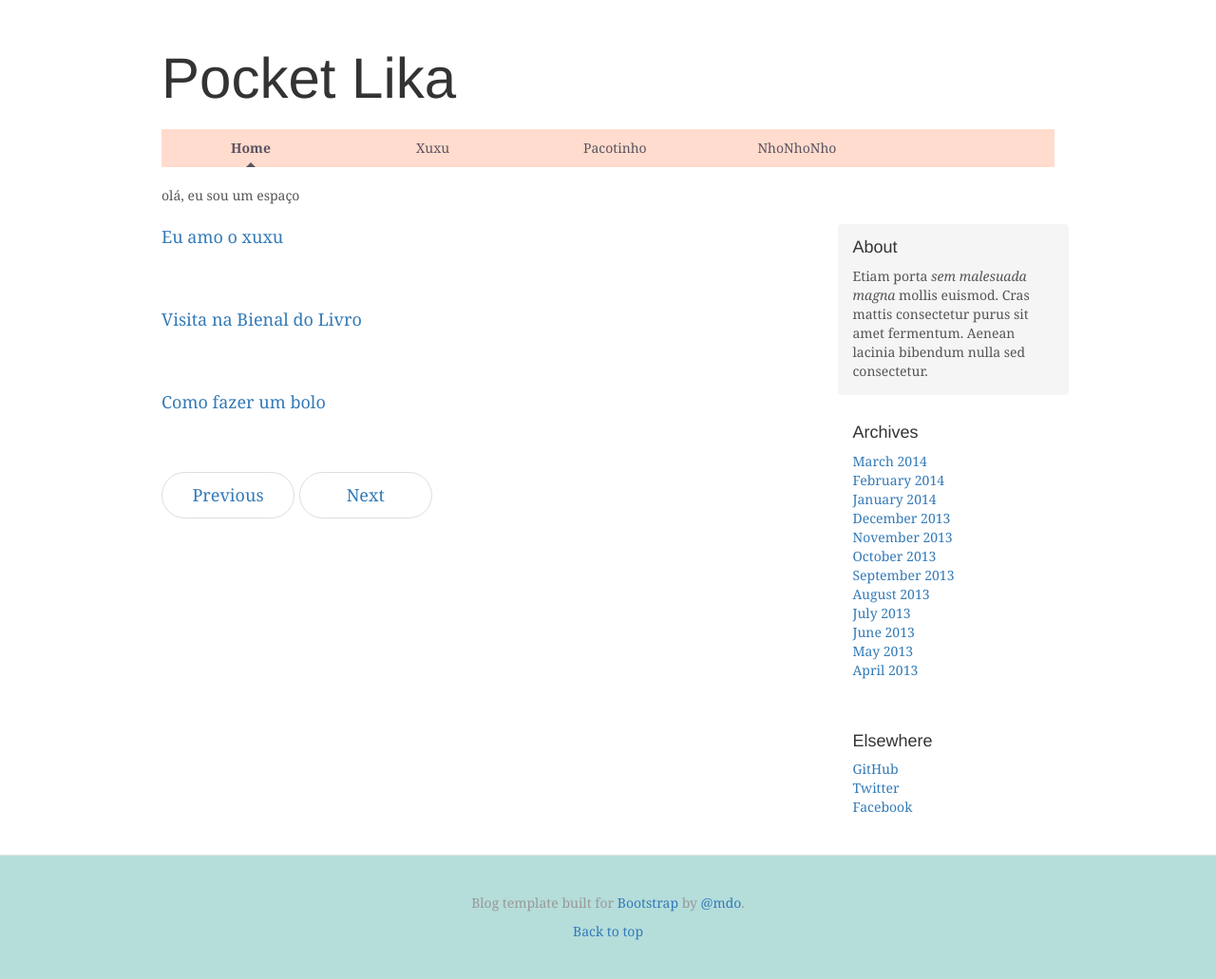
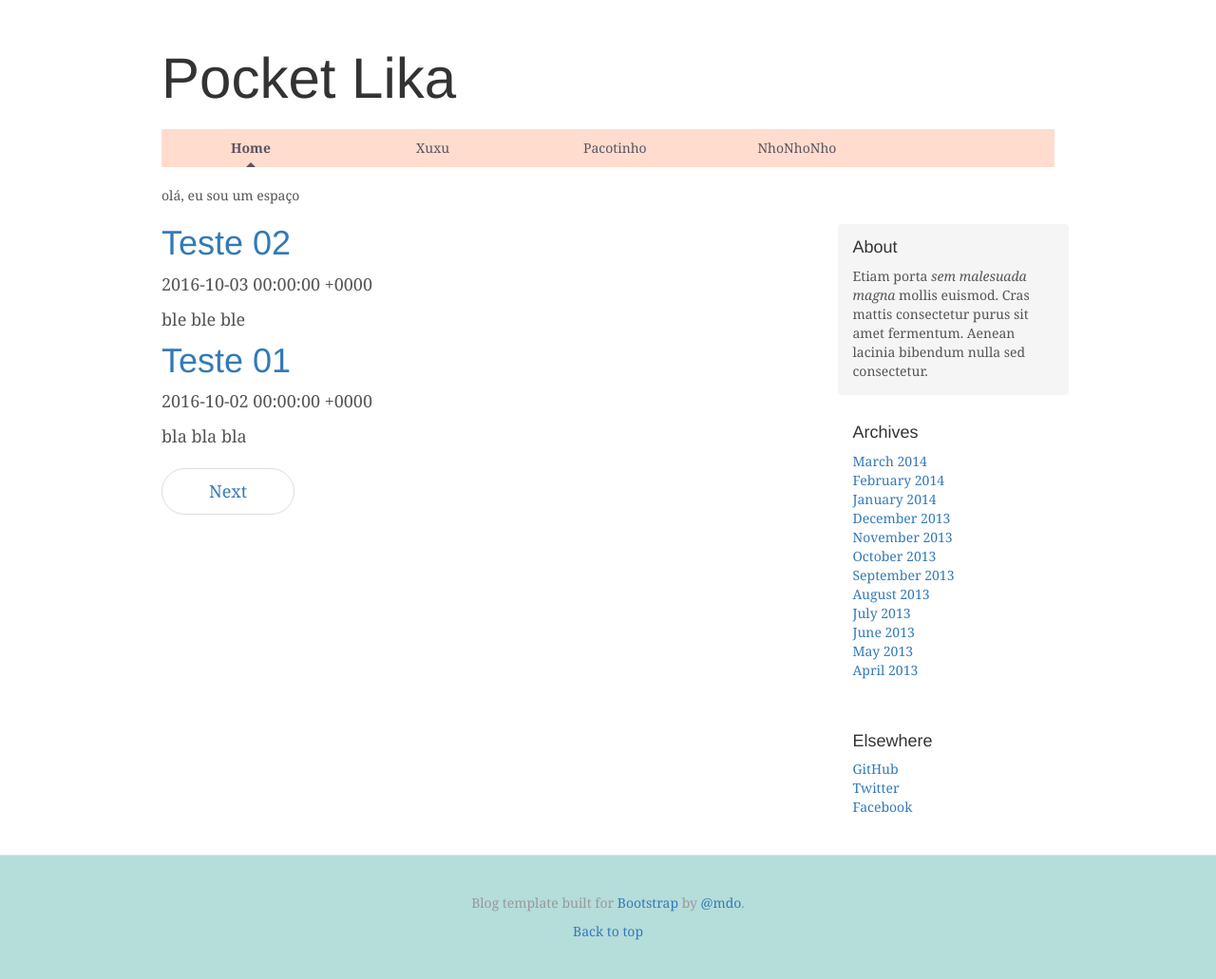
Before and after one commit to pocketlika/pocketlika.github.io, a Jekyll site: the page built from index.html, in a window 1280 px wide. Shown: the whole page at 95% size. Built offline with Jekyll 4.4.1, drawn with Linux system fonts in a browser that asks for light colours; the list of posts is cut into pages by our own code.

Commit message:
Added pagination

```diff
--- a/_config.yml
+++ b/_config.yml
@@ -1,4 +1,12 @@
 exclude: ['README.md']
-baseUrl: http://pocketlika.com.br/
+baseUrl: http://pocketlika.github.io
 twitterUrl: http://twitter.com/pocketlika
 email: pocketlika@gmail.com
+paginate: 2
+
+# Build settings
+gems:
+  - jekyll-paginate
+exclude:
+  - Gemfile
+  - Gemfile.lock
--- a/_layouts/default.html
+++ b/_layouts/default.html
@@ -11,17 +11,17 @@
     <title>{{ page.title }} | Pocket Lika</title>
 
     <!-- Bootstrap core CSS -->
-    <link href="css/bootstrap.min.css" rel="stylesheet">
+    <link href="{{ site.baseUrl }}/css/bootstrap.min.css" rel="stylesheet">
 
     <!-- IE10 viewport hack for Surface/desktop Windows 8 bug -->
-    <link href="css/ie10-viewport-bug-workaround.css" rel="stylesheet">
+    <link href="{{ site.baseUrl }}/css/ie10-viewport-bug-workaround.css" rel="stylesheet">
 
     <!-- Custom styles for this template -->
-    <link href="css/blog.css" rel="stylesheet">
+    <link href="{{ site.baseUrl }}/css/blog.css" rel="stylesheet">
 
     <!-- Just for debugging purposes. Don't actually copy these 2 lines! -->
     <!--[if lt IE 9]><script src="../../assets/js/ie8-responsive-file-warning.js"></script><![endif]-->
-    <script src="js/ie-emulation-modes-warning.js"></script>
+    <script src="{{ site.baseUrl }}/js/ie-emulation-modes-warning.js"></script>
 
     <!-- HTML5 shim and Respond.js for IE8 support of HTML5 elements and media queries -->
     <!--[if lt IE 9]>
@@ -60,10 +60,10 @@
     <!-- Bootstrap core JavaScript
     ================================================== -->
     <!-- Placed at the end of the document so the pages load faster -->
-    <script src="js/jquery.min.js"></script>
-    <script src="js/bootstrap.min.js"></script>
+    <script src="{{ site.baseUrl }}/js/jquery.min.js"></script>
+    <script src="{{ site.baseUrl }}/js/bootstrap.min.js"></script>
     <!-- IE10 viewport hack for Surface/desktop Windows 8 bug -->
-    <script src="js/ie10-viewport-bug-workaround.js"></script>
+    <script src="{{ site.baseUrl }}/js/ie10-viewport-bug-workaround.js"></script>
 
-
-</body></html>
+  </body>
+</html>
--- /dev/null
+++ b/_posts/2016-10-02-test.md
@@ -0,0 +1,6 @@
+---
+layout: default
+title: Teste 01
+---
+
+bla bla bla
--- /dev/null
+++ b/_posts/2016-10-03-test.md
@@ -0,0 +1,6 @@
+---
+layout: default
+title: Teste 02
+---
+
+ble ble ble
--- a/index.html
+++ b/index.html
@@ -5,17 +5,42 @@ title: Home
 
 <div class="col-sm-8 blog-main">
 
-{% for post in site.posts %}
-  <div class="blog-post">
-    <a href="{{ post.url }}">{{ post.title }}</a>
-  </div><!-- /.blog-post -->
-{% endfor %}
+  <!-- This loops through the paginated posts -->
+  {% for post in paginator.posts %}
+    <h1><a href="{{ post.url }}">{{ post.title }}</a></h1>
+    <p class="author">
+      <span class="date">{{ post.date }}</span>
+    </p>
+    <div class="content">
+      {{ post.content }}
+    </div>
+  {% endfor %}
 
-<nav>
-  <ul class="pager">
-    <li><a href="http://getbootstrap.com/examples/blog/#">Previous</a></li>
-    <li><a href="http://getbootstrap.com/examples/blog/#">Next</a></li>
-  </ul>
-</nav>
+  <nav>
+    <ul class="pager">
+      {% if paginator.previous_page %}
+      <li><a href="{{ paginator.previous_page_path }}">Previous</a></li>
+      {% endif %}
+
+      {% if paginator.next_page %}
+      <li><a href="{{ paginator.next_page_path }}">Next</a></li>
+      {% endif %}
+    </ul>
+  </nav>
+
+  <!-- Pagination links -->
+  <!-- <div class="pagination">
+    {% if paginator.previous_page %}
+      <a href="{{ paginator.previous_page_path }}" class="previous">Previous</a>
+    {% else %}
+      <span class="previous">Previous</span>
+    {% endif %}
+    <span class="page_number ">Page: {{ paginator.page }} of {{ paginator.total_pages }}</span>
+    {% if paginator.next_page %}
+      <a href="{{ paginator.next_page_path }}" class="next">Next</a>
+    {% else %}
+      <span class="next ">Next</span>
+    {% endif %}
+  </div> -->
 
 </div><!-- /.blog-main -->
```
Also changed, not shown: Gemfile (added, +24 -0 lines), Gemfile.lock (added), 1 other file.
